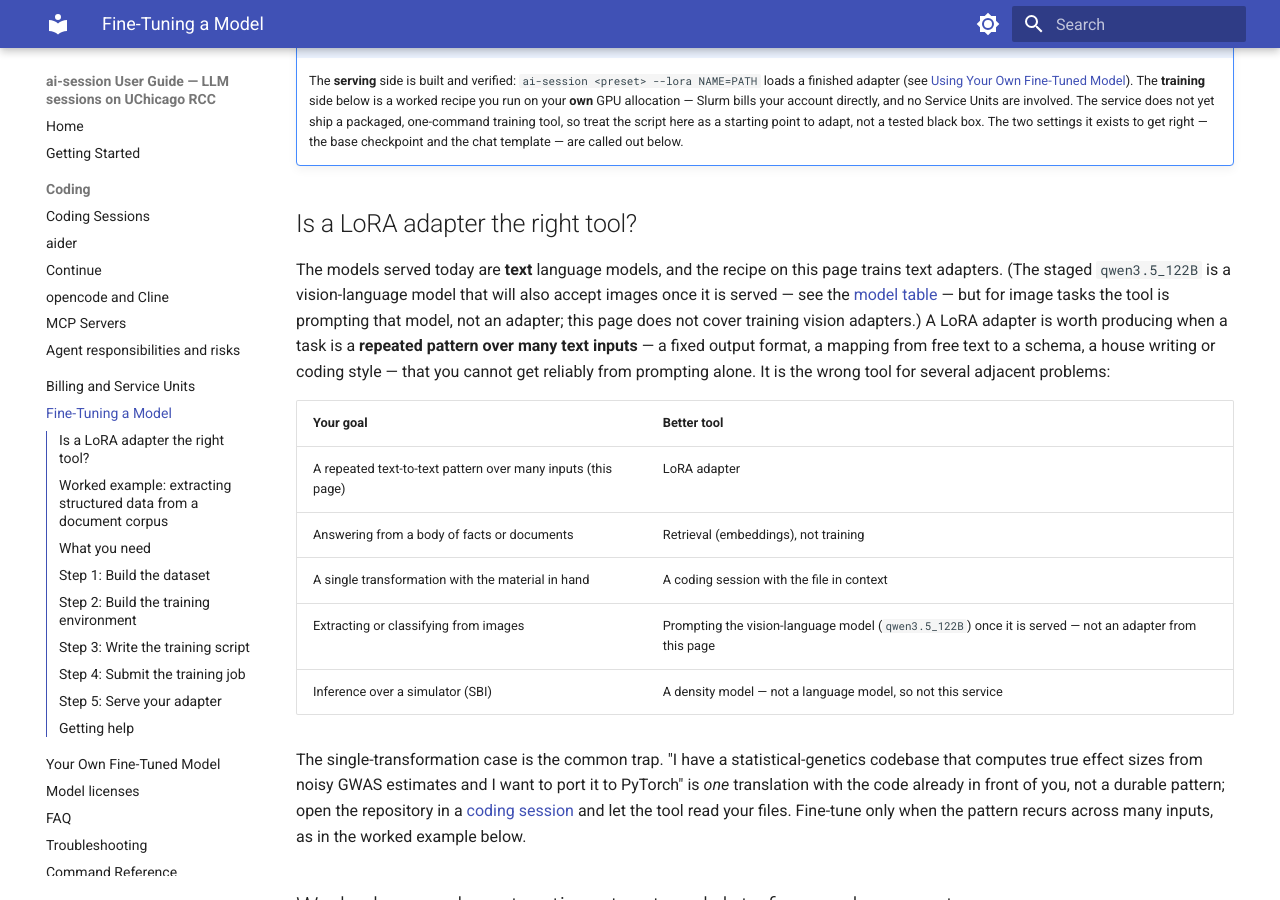
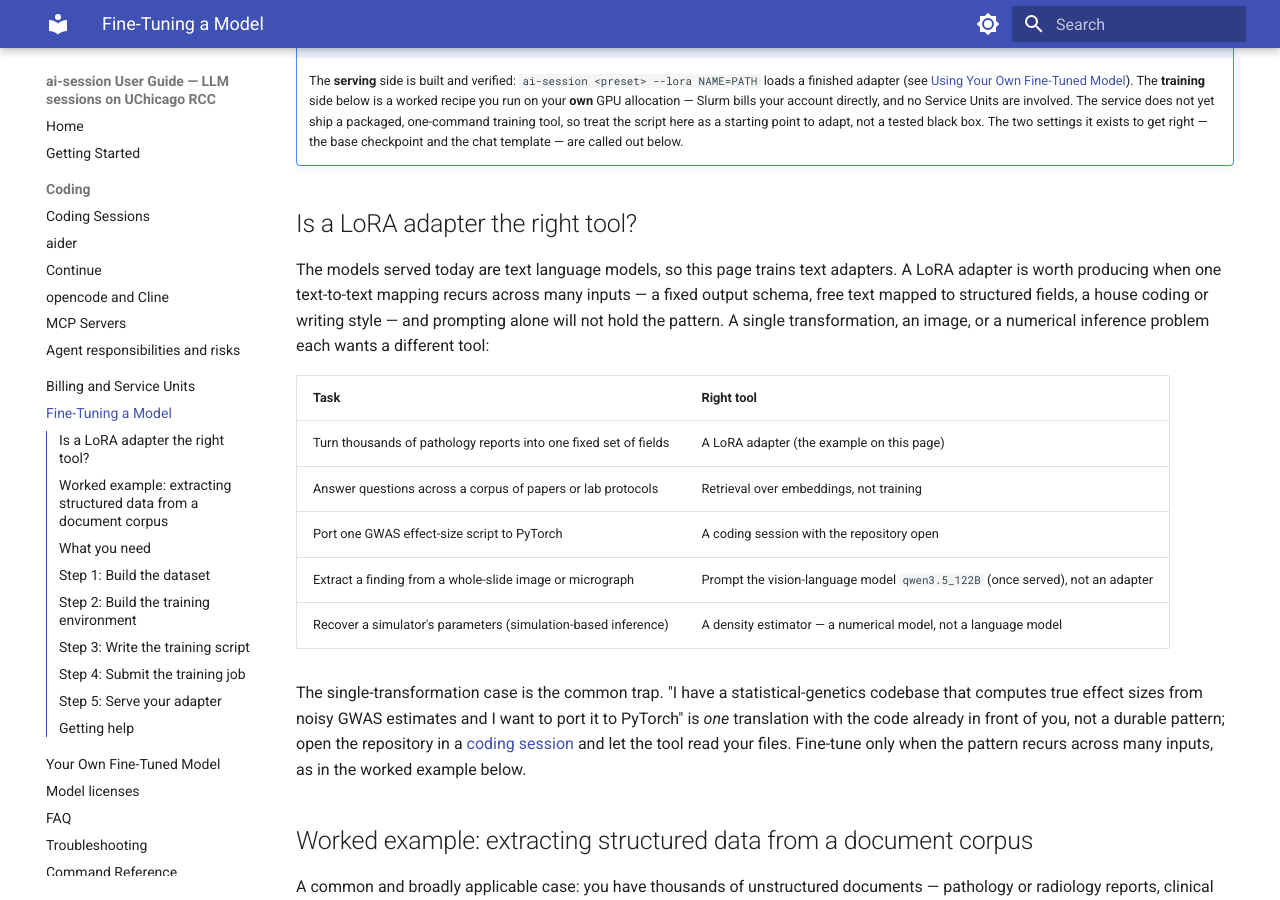
Before and after one commit to rmehta1987/rcc-vllm, an MkDocs documentation site: the page built from docs/fine-tuning.md, in a window 1280 px wide and 900 px high, scrolled down 256 px. Built offline with MkDocs 1.6.1 and Material for MkDocs 9.7.7, drawn with Linux system fonts in a browser that asks for light colours.

Commit message:
docs(fine-tuning): simplify the tool-choice table, ground it in real tasks
Replace the abstract "your goal / better tool" rows with concrete tasks from
the research areas this service serves -- pathology-report extraction (the
LoRA case), a paper/protocol corpus (retrieval), a GWAS effect-size port (a
coding session), whole-slide-image reading (the vision-language model), and
simulation-based inference (a density estimator). Trim the intro's parenthetical
so the vision-vs-adapter point lives in the table row instead. The GWAS
single-transformation paragraph is unchanged.

Co-Authored-By: Claude Fable 5 <noreply@anthropic.com>

```diff
--- a/docs/fine-tuning.md
+++ b/docs/fine-tuning.md
@@ -18,23 +18,20 @@ adapter is made.
 
 ## Is a LoRA adapter the right tool?
 
-The models served today are **text** language models, and the recipe on this page
-trains text adapters. (The staged `qwen3.5_122B` is a vision-language model that
-will also accept images once it is served — see the
-[model table](reference.md#models) — but for image tasks the tool is prompting
-that model, not an adapter; this page does not cover training vision adapters.)
-A LoRA adapter is worth producing when a task is a **repeated pattern over many
-text inputs** — a fixed output format, a mapping from free text to a schema, a
-house writing or coding style — that you cannot get reliably from prompting
-alone. It is the wrong tool for several adjacent problems:
+The models served today are text language models, so this page trains text
+adapters. A LoRA adapter is worth producing when one text-to-text mapping recurs
+across many inputs — a fixed output schema, free text mapped to structured
+fields, a house coding or writing style — and prompting alone will not hold the
+pattern. A single transformation, an image, or a numerical inference problem each
+wants a different tool:
 
-| Your goal | Better tool |
+| Task | Right tool |
 |---|---|
-| A repeated text-to-text pattern over many inputs (this page) | LoRA adapter |
-| Answering from a body of facts or documents | Retrieval (embeddings), not training |
-| A single transformation with the material in hand | A coding session with the file in context |
-| Extracting or classifying from images | Prompting the vision-language model (`qwen3.5_122B`) once it is served — not an adapter from this page |
-| Inference over a simulator (SBI) | A density model — not a language model, so not this service |
+| Turn thousands of pathology reports into one fixed set of fields | A LoRA adapter (the example on this page) |
+| Answer questions across a corpus of papers or lab protocols | Retrieval over embeddings, not training |
+| Port one GWAS effect-size script to PyTorch | A coding session with the repository open |
+| Extract a finding from a whole-slide image or micrograph | Prompt the vision-language model `qwen3.5_122B` (once served), not an adapter |
+| Recover a simulator's parameters (simulation-based inference) | A density estimator — a numerical model, not a language model |
 
 The single-transformation case is the common trap. "I have a statistical-genetics
 codebase that computes true effect sizes from noisy GWAS estimates and I want to
```
